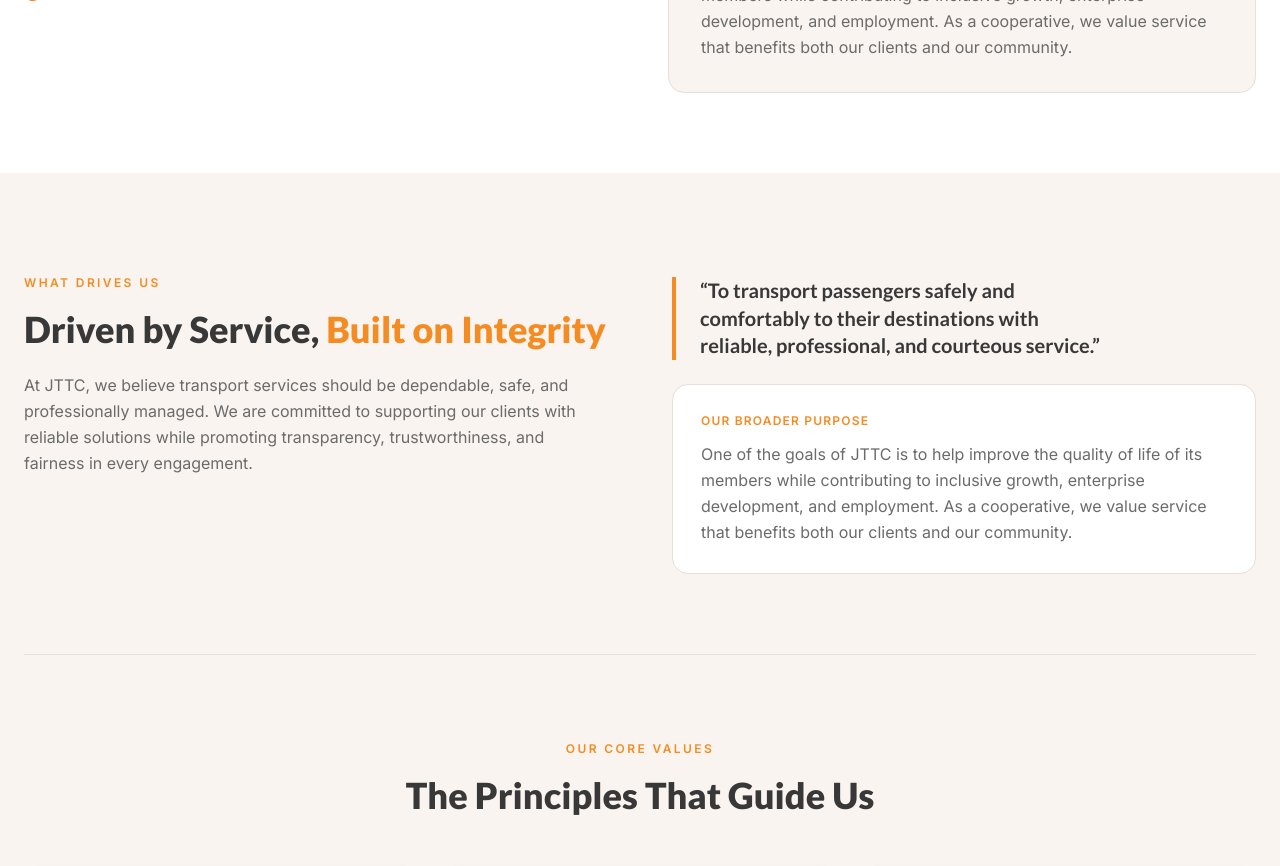
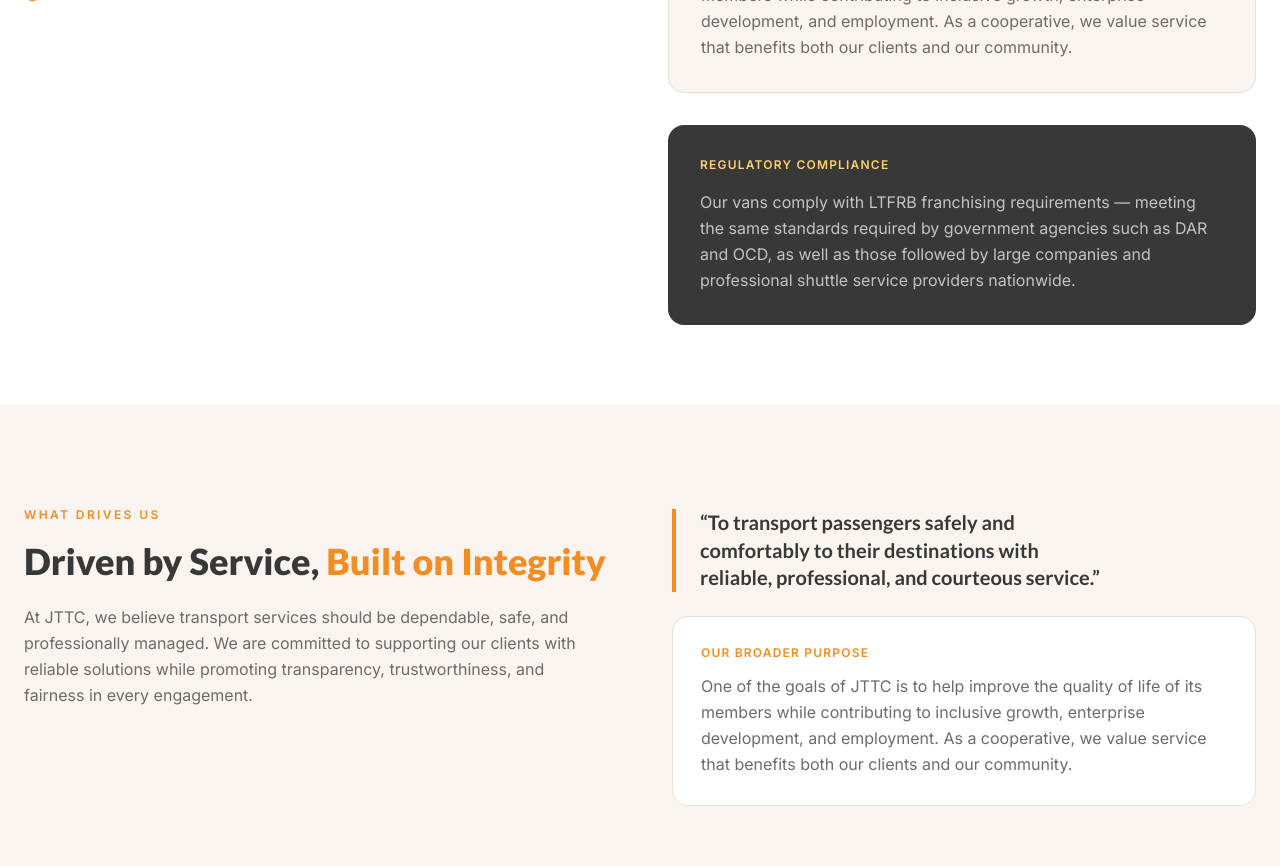
Before and after one commit to brow51wss/jexpress, a Next.js app: page /about in a window 1280 px wide. Shown: the part 2340-3206 px from the top of the page. Built offline with nearby package versions, Linux system fonts and the light colour scheme.

Commit message:
modified about us page

```diff
--- a/components/about-story.tsx
+++ b/components/about-story.tsx
@@ -147,6 +147,17 @@ export default function AboutStory() {
                 As a cooperative, we value service that benefits both our clients and our community.
               </p>
             </div>
+
+            <div className="bg-[#383838] rounded-2xl p-8">
+              <p className="text-[#fed16c] font-inter text-xs font-semibold uppercase tracking-widest mb-4">
+                Regulatory Compliance
+              </p>
+              <p className="font-inter text-white/70 text-base leading-relaxed">
+                Our vans comply with LTFRB franchising requirements — meeting the same standards
+                required by government agencies such as DAR and OCD, as well as those followed
+                by large companies and professional shuttle service providers nationwide.
+              </p>
+            </div>
           </div>
         </div>
       </div>
--- a/components/about.tsx
+++ b/components/about.tsx
@@ -9,6 +9,7 @@ const values = [
   'Transparent and integrity-driven operations',
   'Flexible transport solutions for different client needs',
   'Serving tourism, hospitals, and organizations nationwide',
+  'LTFRB-franchised vans meeting DAR, OCD, and industry standards',
 ]
 
 export default function About() {
```
